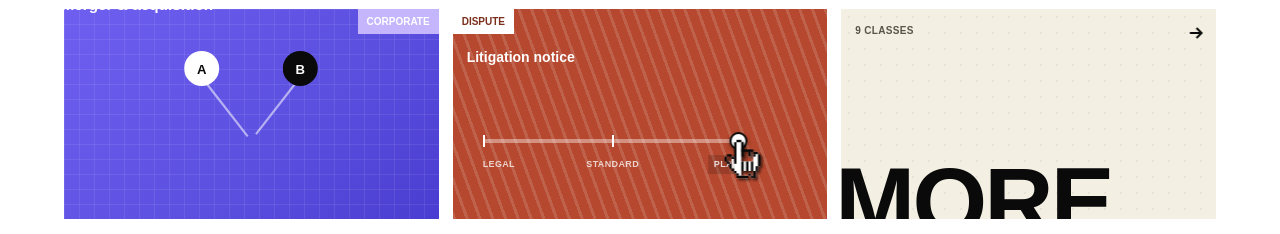
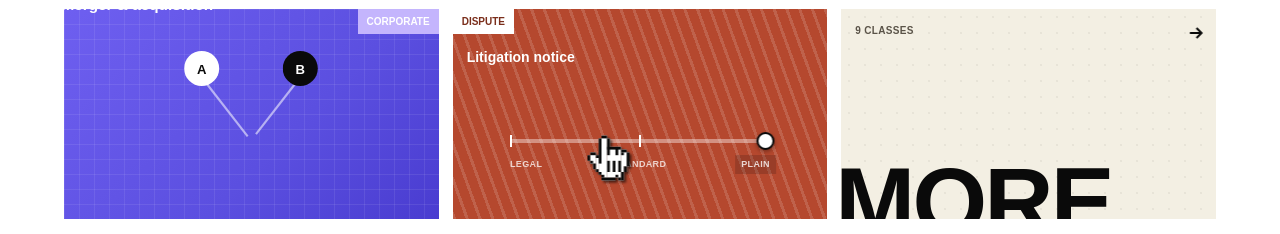
Before and after one commit to sharatchetia/NyaySetu-Website, a React (Vite) app: page / in a window 1280 px wide. Shown: the part 2360-2594 px from the top of the page. Built offline with nearby package versions, Linux system fonts and the light colour scheme; a web font is replaced by a local one.

Commit message:
Center slider track, restore complete pointer SVG rects, and set off-screen bounds in Litigation Notice tile

```diff
--- a/src/app/components/FigmaBentoGrid.tsx
+++ b/src/app/components/FigmaBentoGrid.tsx
@@ -211,12 +211,12 @@ const keyframeCss = `
   94%,100% { transform:scale(1); }
 }
 @keyframes cur5 {
-  0%,4%    { transform: translate(-60px, -40px); }
-  8%       { transform: translate(17px, 128px); }
-  24%,42%  { transform: translate(147px, 128px); }
-  58%,76%  { transform: translate(277px, 128px); }
-  92%,94%  { transform: translate(17px, 128px); }
-  98%,100% { transform: translate(-60px, -40px); }
+  0%,4%    { transform: translate(-120px, -60px); }
+  8%       { transform: translate(calc(50% - 138px), 123px); }
+  24%,42%  { transform: translate(calc(50% - 10px), 123px); }
+  58%,76%  { transform: translate(calc(50% + 119px), 123px); }
+  92%,94%  { transform: translate(calc(50% - 138px), 123px); }
+  98%,100% { transform: translate(-120px, -60px); }
 }
 @keyframes clickRipple5 {
   0%,6%   { opacity:0; transform:scale(0.15); }
@@ -1214,8 +1214,8 @@ function LitigationTile() {
         <div style={{ fontSize: 14, fontWeight: 700, color: "#fff" }}>Litigation notice</div>
       </div>
 
-      {/* Track */}
-      <div style={{ position: "absolute", left: 30, top: 130, width: 260, height: 4, background: "rgba(255,255,255,0.4)" }}>
+      {/* Track (260px wide, centered horizontally) */}
+      <div style={{ position: "absolute", left: "calc(50% - 130px)", top: 130, width: 260, height: 4, background: "rgba(255,255,255,0.4)" }}>
         {/* Ticks */}
         <div style={{ position: "absolute", left: 0, top: -4, width: 2, height: 12, background: "#fff" }} />
         <div style={{ position: "absolute", left: 129, top: -4, width: 2, height: 12, background: "#fff" }} />
@@ -1226,18 +1226,18 @@ function LitigationTile() {
         <div style={{ position: "absolute", left: 130, top: 16, transform: "translateX(-50%)", fontSize: 9, fontWeight: 700, letterSpacing: "0.04em", padding: "3px 6px", whiteSpace: "nowrap", animation: "labelActive2 12s ease-in-out infinite" }}>STANDARD</div>
         <div style={{ position: "absolute", left: 260, top: 16, transform: "translateX(-100%)", fontSize: 9, fontWeight: 700, letterSpacing: "0.04em", padding: "3px 6px", marginLeft: 6, animation: "labelActive3 12s ease-in-out infinite" }}>PLAIN</div>
 
+        {/* Ripple */}
+        <div style={{ position: "absolute", left: -11, top: -18, width: 40, height: 40, borderRadius: "50%", background: "#fff", animation: "clickRipple5 12s ease infinite" }} />
+
         {/* Handle */}
         <div style={{ position: "absolute", top: -7, left: 0, width: 18, height: 18, animation: "handlePos 12s ease-in-out infinite" }}>
           <div style={{ width: "100%", height: "100%", borderRadius: "50%", background: "#fff", border: "2px solid #0A0A0A", boxShadow: "0 2px 4px rgba(0,0,0,0.35)", animation: "handleBounce 12s ease-in-out infinite" }} />
         </div>
       </div>
 
-      {/* Ripple */}
-      <div style={{ position: "absolute", top: 0, left: 0, width: 40, height: 40, borderRadius: "50%", background: "#fff", marginLeft: 11, marginTop: 111, animation: "clickRipple5 12s ease infinite" }} />
-
       {/* Cursor */}
-      <div style={{ position: "absolute", top: 0, left: 0, animation: "cur5 12s ease-in-out infinite", width: 36, height: 44, transformOrigin: "top left", zIndex: 5 }}>
-        <svg width="36" height="44" viewBox="0 0 394 420" fill="none" style={{ filter: "drop-shadow(2px 2px 1px rgba(0,0,0,0.6))" }}>
+      <div style={{ position: "absolute", top: 0, left: 0, animation: "cur5 12s ease-in-out infinite", width: 42, height: 52, transformOrigin: "top left", zIndex: 15 }}>
+        <svg width="42" height="52" viewBox="0 0 394 420" fill="none" style={{ filter: "drop-shadow(2px 2px 1px rgba(0,0,0,0.6))" }}>
           <rect x="131.25" width="52.5" height="393.75" fill="#fff"/>
           <rect x="78.75" y="183.75" width="26.25" height="131.25" fill="#fff"/>
           <rect x="262.5" y="367.5" width="26.25" height="26.25" fill="#fff"/>
@@ -1254,6 +1254,14 @@ function LitigationTile() {
           <rect x="131.25" y="393.75" width="131.25" height="26.25" fill="#fff"/>
           <rect x="131.25" y="367.5" width="26.25" height="26.25" fill="#fff"/>
           <rect x="105" y="341.25" width="26.25" height="26.25" fill="#fff"/>
+          <rect x="78.75" y="315" width="26.25" height="26.25" fill="#fff"/>
+          <rect x="52.5" y="262.5" width="26.25" height="52.5" fill="#fff"/>
+          <rect x="26.25" y="236.25" width="26.25" height="26.25" fill="#fff"/>
+          <rect y="183.75" width="26.25" height="52.5" fill="#fff"/>
+          <rect x="26.25" y="157.5" width="52.5" height="105" fill="#fff"/>
+          <rect x="183.75" y="105" width="131.25" height="288.75" fill="#fff"/>
+          <rect x="183.75" y="26.25" width="26.25" height="157.5" fill="#fff"/>
+          <rect x="105" y="26.25" width="26.25" height="236.25" fill="#fff"/>
           {/* Black outlines */}
           <rect x="131.25" width="52.5" height="26.25" fill="#0A0A0A"/>
           <rect x="78.75" y="183.75" width="26.25" height="26.25" fill="#0A0A0A"/>
```
